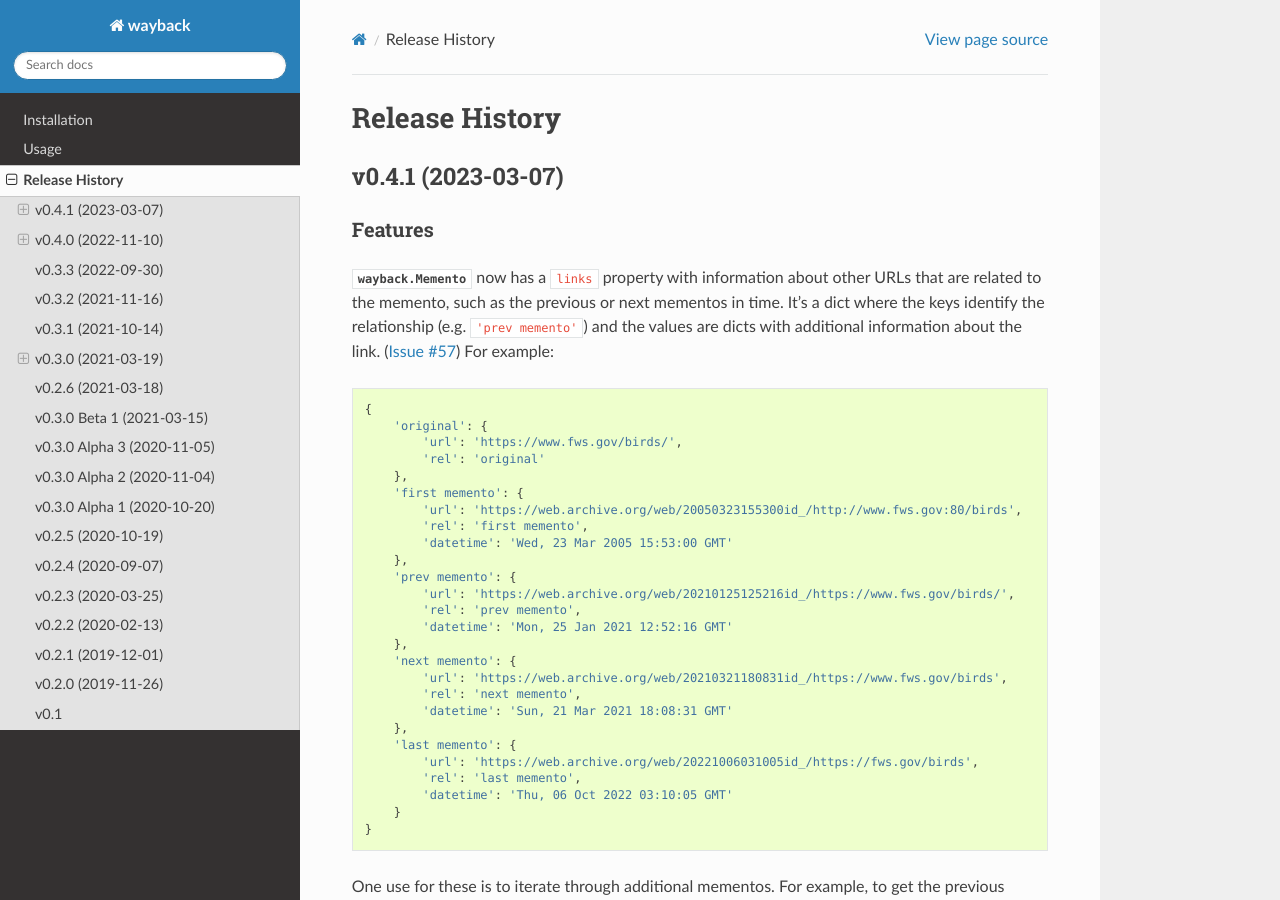
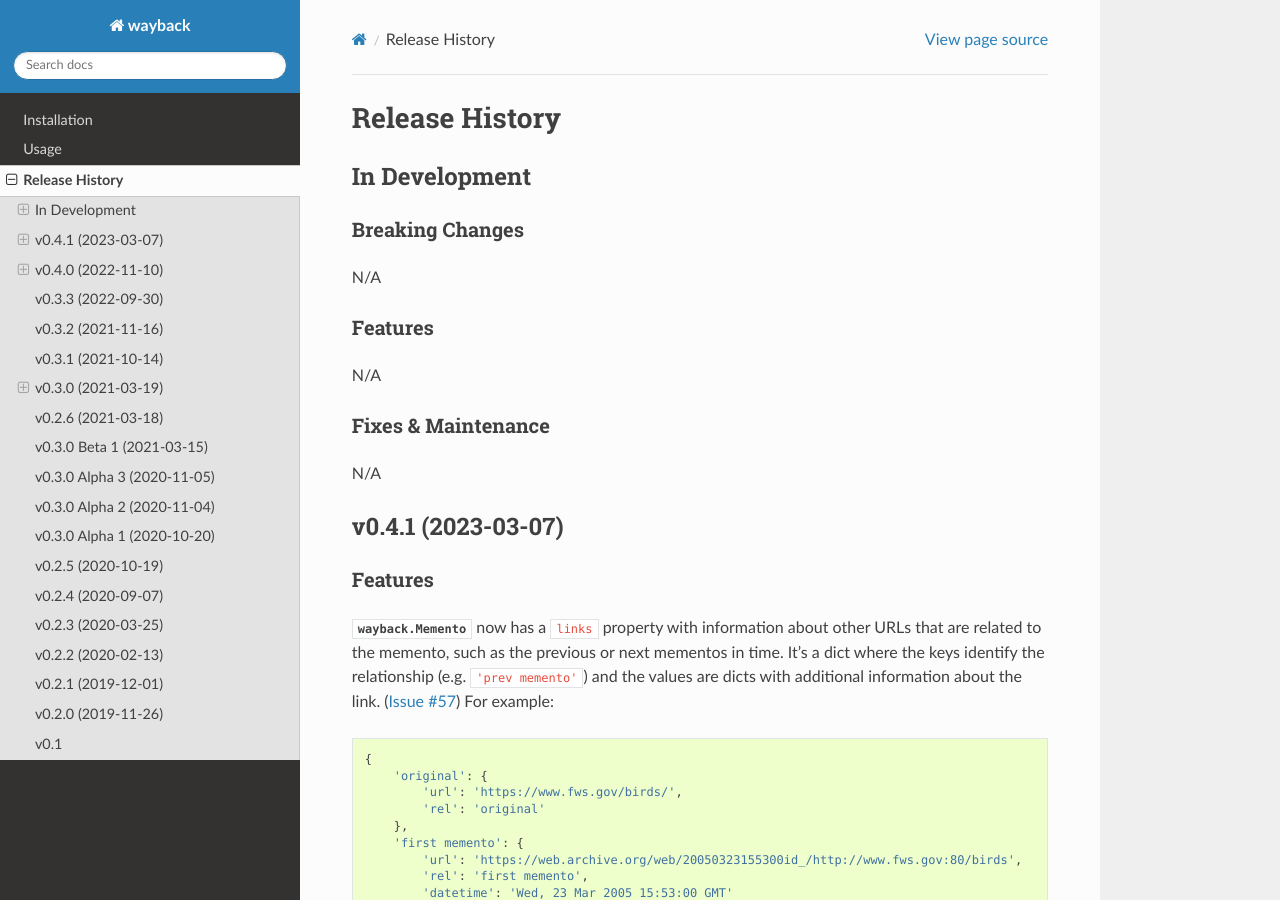
Before and after one commit to edgi-govdata-archiving/wayback, a Sphinx documentation site: the page built from docs/source/release-history.rst, in a window 1280 px wide and 900 px high. Built offline with Sphinx 7.4.7 and the Read the Docs theme 2.0.0, drawn with Linux system fonts in a browser that asks for light colours.

Commit message:
Stub out "in development" release notes

```diff
--- a/docs/source/release-history.rst
+++ b/docs/source/release-history.rst
@@ -1,6 +1,27 @@
 ===============
 Release History
 ===============
+
+In Development
+--------------
+
+Breaking Changes
+^^^^^^^^^^^^^^^^
+
+N/A
+
+
+Features
+^^^^^^^^
+
+N/A
+
+
+Fixes & Maintenance
+^^^^^^^^^^^^^^^^^^^
+
+N/A
+
 
 v0.4.1 (2023-03-07)
 -------------------
```
